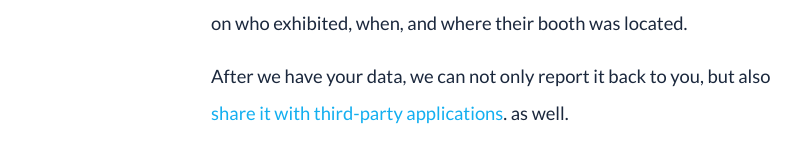
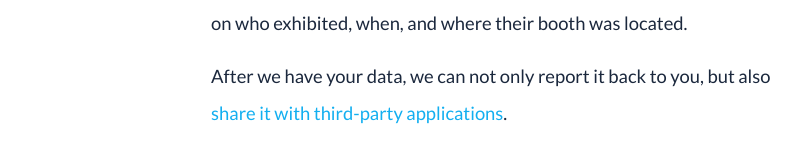
Before and after one commit to bgsoftware/company-site, a Jekyll site: the page built from capabilities/data-warehousing.html, in a window 1280 px wide, cut to the strip 586-1392 px from the top of the page. Shown: the part 596-759 px from the top of the strip, without its empty margins (244-1046 px from the left). Built offline with Jekyll 4.4.1, drawn with Linux system fonts in a browser that asks for light colours; comment, search, counter and statistics services are not loaded.

Commit message:
Remove as well from capabilities/data-warehousing.html

```diff
--- a/capabilities/data-warehousing.html
+++ b/capabilities/data-warehousing.html
@@ -24,7 +24,7 @@ all this historic data warehoused, so AmericasMart can generate reports on who e
 was located.</p>
 <p>After we have your data, we can not only report it back to you, but also
 <a href="/capabilities/system-integrations.html" class="color-teal hover-color-dark-blue">share it with third-party applications</a>.
-as well.</p>'
+</p>'
 
 case-study-excludes: "acca,bayren"
 ---
```
